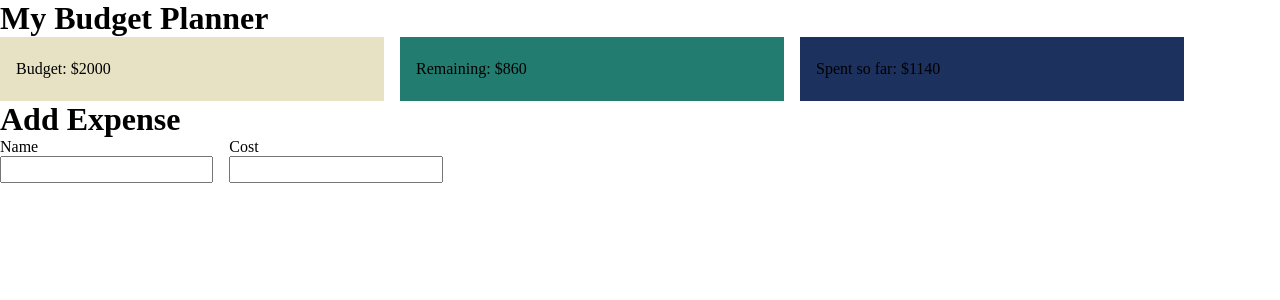
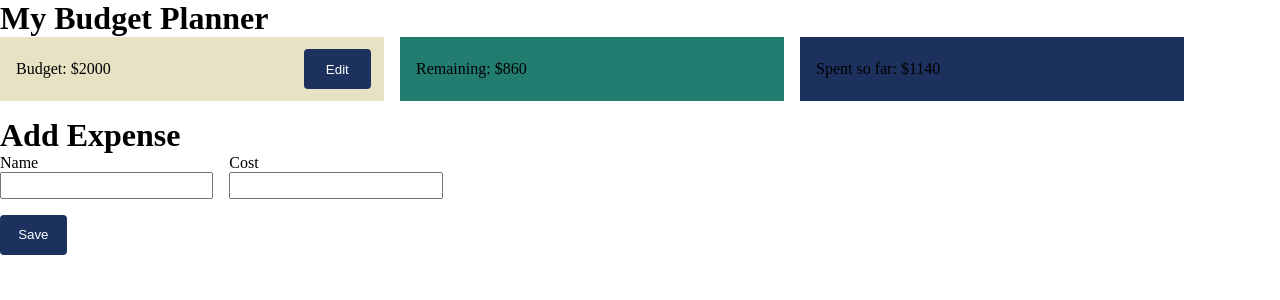
Before and after one commit to nikaareshidze/Budget-Planner, a React (Vite) app: page / in a window 1280 px wide. Shown: the top 300 px of the page. Built offline with nearby package versions, Linux system fonts and the light colour scheme.

Commit message:
create Button styled-component. Add Save & Edit Buttons

```diff
--- a/src/components/Cards.tsx
+++ b/src/components/Cards.tsx
@@ -3,12 +3,17 @@ import styled from "styled-components";
 import Card from "../styles/Card";
 import Title from "../styles/fonts/Title";
 import StyledCards from "../styles/StyledCards";
+import Button from "../styles/buttons/Button";
 
 export default function Cards() {
   return (
     <StyledCards>
-      <Card backgroundColor="#E6E2C3">
+      <Card
+        backgroundColor="#E6E2C3"
+        style={{ justifyContent: "space-between" }}
+      >
         <ThisTitle>Budget: $2000</ThisTitle>
+        <Button style={{ marginRight: "1em" }}>Edit</Button>
       </Card>
       <Card backgroundColor="#227C70">
         <ThisTitle>Remaining: $860</ThisTitle>
--- a/src/components/add expenses/AddExpense.tsx
+++ b/src/components/add expenses/AddExpense.tsx
@@ -1,5 +1,6 @@
 import ExpenseInput from "./ExpenseInput";
 import StyledCards from "../../styles/StyledCards";
+import Button from "../../styles/buttons/Button";
 
 export default function AddExpense() {
   return (
@@ -9,6 +10,7 @@ export default function AddExpense() {
         <ExpenseInput name="Name" type="text" />
         <ExpenseInput name="Cost" type="number" />
       </StyledCards>
+      <Button>Save</Button>
     </div>
   );
 }
--- a/src/styles/StyledCards.ts
+++ b/src/styles/StyledCards.ts
@@ -2,8 +2,9 @@ import styled from "styled-components";
 
 const StyledCards = styled.div`
   display: flex;
+  gap: 1em;
 
-  gap: 1em;
+  margin-bottom: 1em;
 `;
 
 export default StyledCards;
--- /dev/null
+++ b/src/styles/buttons/Button.ts
@@ -0,0 +1,15 @@
+import styled from "styled-components";
+
+const Button = styled.button`
+  width: 5em;
+  height: 3em;
+  background-color: #1c315e;
+  color: white;
+
+  border: none;
+  border-radius: 0.3em;
+
+  cursor: pointer;
+`;
+
+export default Button;
```
